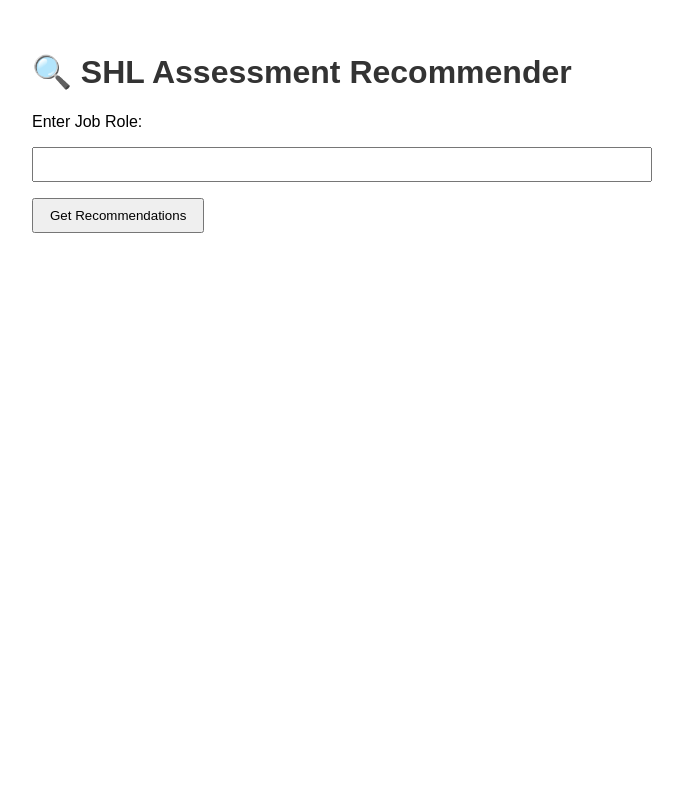
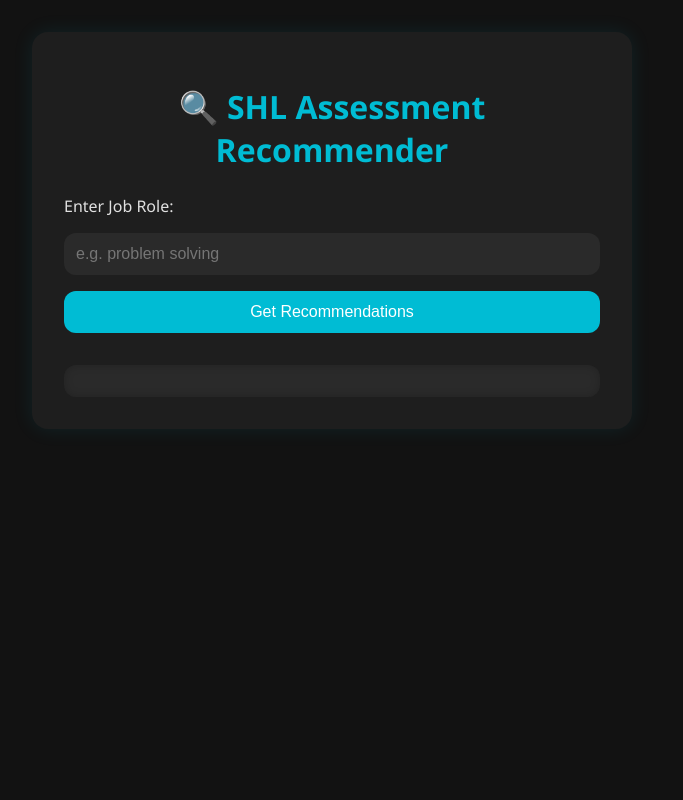
Before and after one commit to PriyanshuN19/shl_recommender, a Flask app: page /web in a window 1280 px wide. Shown: the whole page, without its empty margins (308-991 px from the left). Run offline with Flask 3, Linux system fonts and the light colour scheme; parts of the project's set-up code (start-up, migrations or seed data) failed here and were passed over.

Commit message:
updating index page

```diff
--- a/app/templates/index.html
+++ b/app/templates/index.html
@@ -5,45 +5,136 @@
   <meta name="viewport" content="width=device-width, initial-scale=1.0" />
   <title>SHL Assessment Recommender</title>
   <style>
+    :root {
+      --bg: #121212;
+      --card: #1e1e1e;
+      --text: #e0e0e0;
+      --accent: #00bcd4;
+      --error: #ff6b6b;
+    }
+
+    * {
+      box-sizing: border-box;
+    }
+
     body {
-      font-family: Arial, sans-serif;
+      font-family: 'Segoe UI', Tahoma, Geneva, Verdana, sans-serif;
+      background-color: var(--bg);
+      color: var(--text);
+      margin: 0;
       padding: 2rem;
+      display: flex;
+      justify-content: center;
+      align-items: flex-start;
+      min-height: 100vh;
+    }
+
+    .container {
+      background-color: var(--card);
+      padding: 2rem;
+      border-radius: 16px;
+      width: 100%;
       max-width: 600px;
-      margin: auto;
+      box-shadow: 0 0 20px rgba(0, 188, 212, 0.1);
+      transition: 0.3s ease;
     }
+
     h1 {
-      color: #333;
+      text-align: center;
+      color: var(--accent);
+      margin-bottom: 1.5rem;
     }
+
+    label {
+      font-size: 1rem;
+      margin-bottom: 0.5rem;
+      display: block;
+    }
+
     input[type="text"] {
       width: 100%;
-      padding: 0.5rem;
-      margin-top: 1rem;
+      padding: 0.75rem;
+      border-radius: 12px;
+      border: none;
+      margin-top: 0.5rem;
       margin-bottom: 1rem;
+      background-color: #2a2a2a;
+      color: var(--text);
+      font-size: 1rem;
     }
+
+    input[type="text"]:focus {
+      outline: 2px solid var(--accent);
+    }
+
     button {
-      padding: 0.5rem 1rem;
+      padding: 0.75rem 1.5rem;
+      background-color: var(--accent);
+      color: #fff;
+      font-size: 1rem;
+      border: none;
+      border-radius: 12px;
       cursor: pointer;
+      transition: background 0.3s ease;
+      display: block;
+      width: 100%;
     }
+
+    button:hover {
+      background-color: #00acc1;
+    }
+
     .result {
       margin-top: 2rem;
+      padding: 1rem;
+      background-color: #2a2a2a;
+      border-radius: 12px;
+      box-shadow: inset 0 0 10px rgba(0,0,0,0.2);
+    }
+
+    ul {
+      list-style: none;
+      padding-left: 0;
+      margin-top: 1rem;
+    }
+
+    li {
+      margin-bottom: 0.75rem;
+      padding: 0.75rem;
+      background-color: #333;
+      border-radius: 10px;
+      transition: background 0.2s ease;
+    }
+
+    li:hover {
+      background-color: #3c3c3c;
+    }
+
+    .error {
+      color: var(--error);
     }
   </style>
 </head>
 <body>
+  <div class="container">
     <h1>🔍 SHL Assessment Recommender</h1>
     <form id="recommendForm">
-    <label for="query">Enter Job Role:</label><br />
-    <input type="text" id="query" name="query" required />
+      <label for="query">Enter Job Role:</label>
+      <input type="text" id="query" name="query" placeholder="e.g. problem solving" required />
       <button type="submit">Get Recommendations</button>
     </form>
 
     <div class="result" id="result"></div>
+  </div>
 
   <script>
     document.getElementById("recommendForm").addEventListener("submit", async function (e) {
       e.preventDefault();
       const query = document.getElementById("query").value;
+      const resultDiv = document.getElementById("result");
+      resultDiv.innerHTML = "⏳ Fetching recommendations...";
 
+      try {
         const response = await fetch("/recommend", {
           method: "POST",
           headers: {
@@ -53,13 +144,18 @@
         });
 
         const data = await response.json();
-      const resultDiv = document.getElementById("result");
 
         if (data.recommendations) {
-        const list = data.recommendations.map(r => `<li>${r.Recommended_Assessments}</li>`).join("");
-        resultDiv.innerHTML = `<h3>Recommended Assessments for "${data.query}":</h3><ul>${list}</ul>`;
+          const list = data.recommendations.map(r =>
+            `<li><strong>${r.Role}</strong>: ${r.Recommended_Assessments}</li>`
+          ).join("");
+          resultDiv.innerHTML = `<h3>Recommended Assessments for "<em>${data.query}</em>":</h3><ul>${list}</ul>`;
         } else {
-        resultDiv.innerHTML = `<p style="color:red;">${data.error || "Something went wrong."}</p>`;
+          resultDiv.innerHTML = `<p class="error">${data.error || "Something went wrong."}</p>`;
+        }
+
+      } catch (err) {
+        resultDiv.innerHTML = `<p class="error">Error: ${err.message}</p>`;
       }
     });
   </script>
```
Lines whose indentation alone changed are shown as unchanged.
